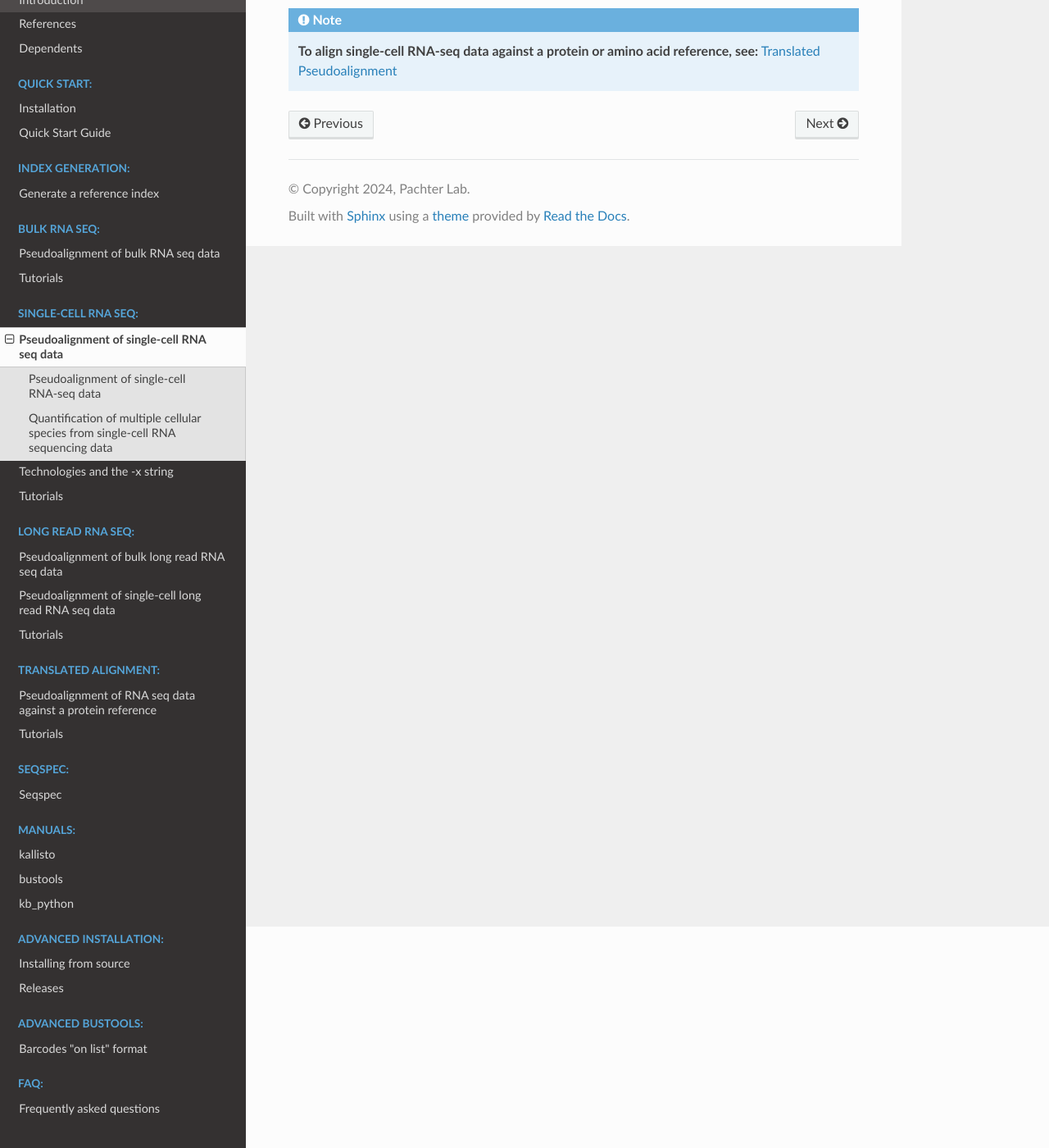
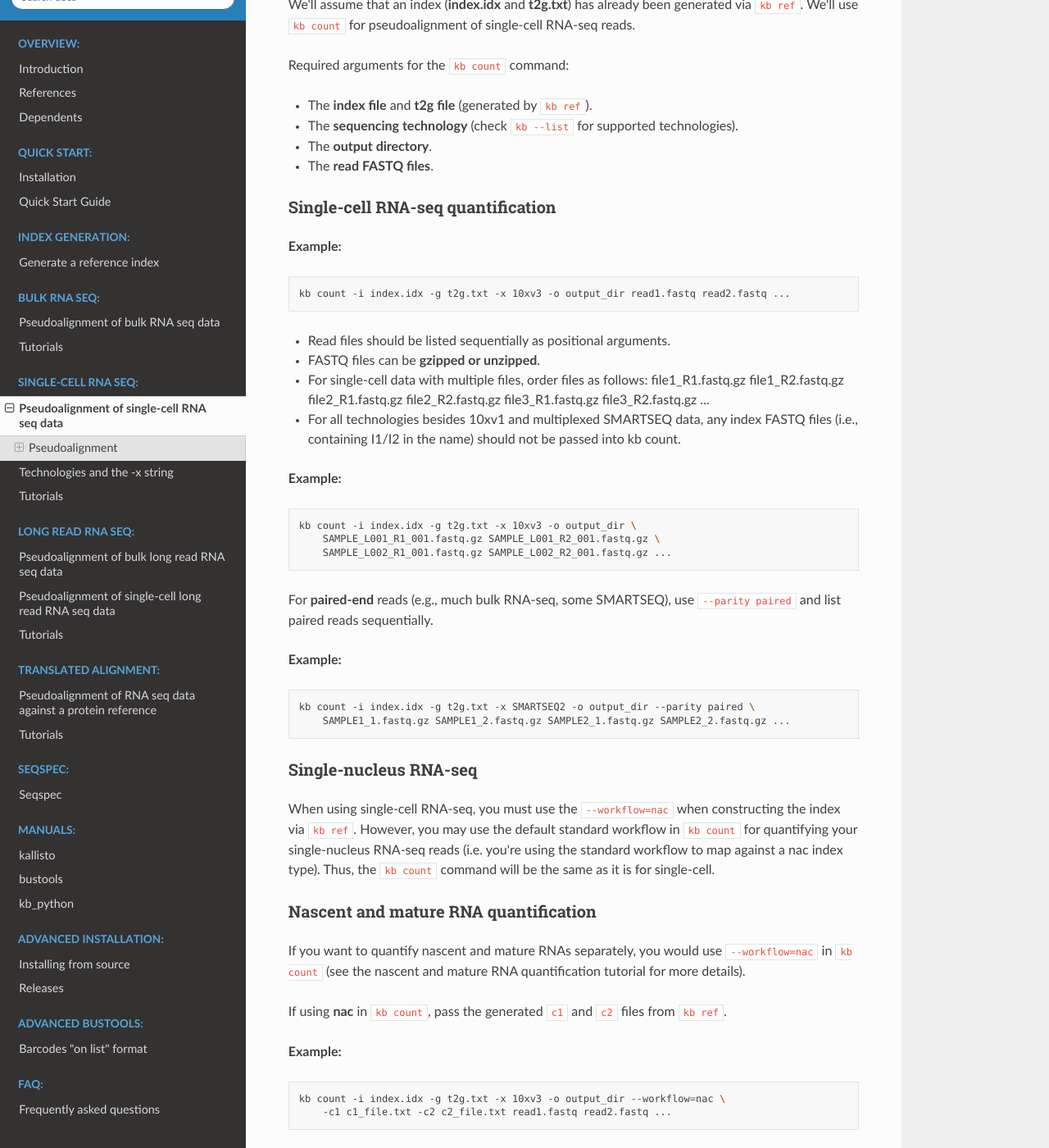
Before and after one commit to pachterlab/kb_docs, a Sphinx documentation site: the page built from docs/source/sc/pseudoalignment.rst, in a window 1280 px wide and 1400 px high, scrolled down 270 px. Shown: the whole window at 82% size. Built offline with Sphinx 7.4.7 and the Read the Docs theme 3.1.0, drawn with Linux system fonts in a browser that asks for light colours; pages that are not in the unit, such as notebooks, are missing from menus; some of the changed text lies outside the part shown.

Commit message:
Update pseudoalignment.rst

```diff
--- a/docs/source/sc/pseudoalignment.rst
+++ b/docs/source/sc/pseudoalignment.rst
@@ -1,13 +1,107 @@
 Pseudoalignment of single-cell RNA seq data
 =======================================
 
-.. toctree::
-   :maxdepth: 1
-
-   alignment_types/standard
-   alignment_types/matrices
 
 To view examples/tutorials of processing single-cell or single-nucleus RNA-seq, see :ref:`Tutorials`
+
+Pseudoalignment
+---------------
+
+We'll assume that an index (**index.idx** and **t2g.txt**) has already been generated via ``kb ref``. We'll use ``kb count`` for pseudoalignment of single-cell RNA-seq reads.
+
+Required arguments for the ``kb count`` command:
+
+- The **index file** and **t2g file** (generated by ``kb ref``).
+- The **sequencing technology** (check ``kb --list`` for supported technologies).
+- The **output directory**.
+- The **read FASTQ files**.
+
+
+Single-cell RNA-seq quantification
+^^^^^^^^^^^^^^^^^^^^^^^^^^^^^^^^^^
+
+**Example:**
+
+.. code-block:: bash
+
+    kb count -i index.idx -g t2g.txt -x 10xv3 -o output_dir read1.fastq read2.fastq ...
+
+- Read files should be listed sequentially as positional arguments.
+- FASTQ files can be **gzipped or unzipped**.
+- For single-cell data with multiple files, order files as follows: file1_R1.fastq.gz file1_R2.fastq.gz file2_R1.fastq.gz file2_R2.fastq.gz  file3_R1.fastq.gz file3_R2.fastq.gz ...
+- For all technologies besides 10xv1 and multiplexed SMARTSEQ data, any index FASTQ files (i.e., containing I1/I2 in the name) should not be passed into kb count.
+
+
+**Example:**
+
+.. code-block:: bash
+
+    kb count -i index.idx -g t2g.txt -x 10xv3 -o output_dir \
+        SAMPLE_L001_R1_001.fastq.gz SAMPLE_L001_R2_001.fastq.gz \
+        SAMPLE_L002_R1_001.fastq.gz SAMPLE_L002_R2_001.fastq.gz ...
+
+
+For **paired-end** reads (e.g., much bulk RNA-seq, some SMARTSEQ), use ``--parity paired`` and
+list paired reads sequentially.
+
+**Example:**
+
+.. code-block:: bash
+
+    kb count -i index.idx -g t2g.txt -x SMARTSEQ2 -o output_dir --parity paired \
+        SAMPLE1_1.fastq.gz SAMPLE1_2.fastq.gz SAMPLE2_1.fastq.gz SAMPLE2_2.fastq.gz ...
+
+Single-nucleus RNA-seq
+^^^^^^^^^^^^^^^^^^^^^^
+
+When using single-cell RNA-seq, you must use the ``--workflow=nac`` when constructing the index via ``kb ref``. However, you may use the default standard workflow in ``kb count`` for quantifying your single-nucleus RNA-seq reads (i.e. you're using the standard workflow to map against a nac index type). Thus, the ``kb count`` command will be the same as it is for single-cell.
+
+
+Nascent and mature RNA quantification
+^^^^^^^^^^^^^^^^^^^^^^^^^^^^^^^^^^^^^
+
+If you want to quantify nascent and mature RNAs separately, you would use ``--workflow=nac`` in ``kb count`` (see the nascent and mature RNA quantification tutorial for more details).
+
+If using **nac** in ``kb count``, pass the generated ``c1`` and ``c2`` files from ``kb ref``.
+
+**Example:**
+
+.. code-block:: bash
+
+    kb count -i index.idx -g t2g.txt -x 10xv3 -o output_dir --workflow=nac \
+        -c1 c1_file.txt -c2 c2_file.txt read1.fastq read2.fastq ...
+
+
+Counting Multimapped Reads
+^^^^^^^^^^^^^^^^^^^^^^^^^^
+
+
+By default, multimapped reads **are not counted**. To include multimapped reads, use the ``--mm`` flag to distribute the gene counts evenly across multimappers (which will produce fractional counts).
+
+**Example:**
+
+.. code-block:: bash
+
+    kb count -i index_file.idx -g t2g_file.txt -x 10xv3 -o output_dir --mm R1.fastq R2.fastq ...
+
+
+Output Files
+^^^^^^^^^^^^
+
+The output directory (``-o``) will contain:
+
+- ``counts_unfiltered/`` (raw count matrix)
+  - ``cells_x_genes.mtx`` → Matrix file
+  - ``cells_x_genes.genes.txt`` → Gene IDs
+  - ``cells_x_genes.genes.names.txt`` → Gene symbols
+  - ``cells_x_genes.barcodes.txt`` → Cell barcodes
+
+If the``-o`` option is omitted, the output directory will be the current working directory.
+
+If the ``--h5ad`` flag is used in kb count, an additional ``adata.h5ad`` file will be generated.
+
+For more details on additional flags, output files, and other features, see the full documentation.
+
 
 .. note::
 
```
